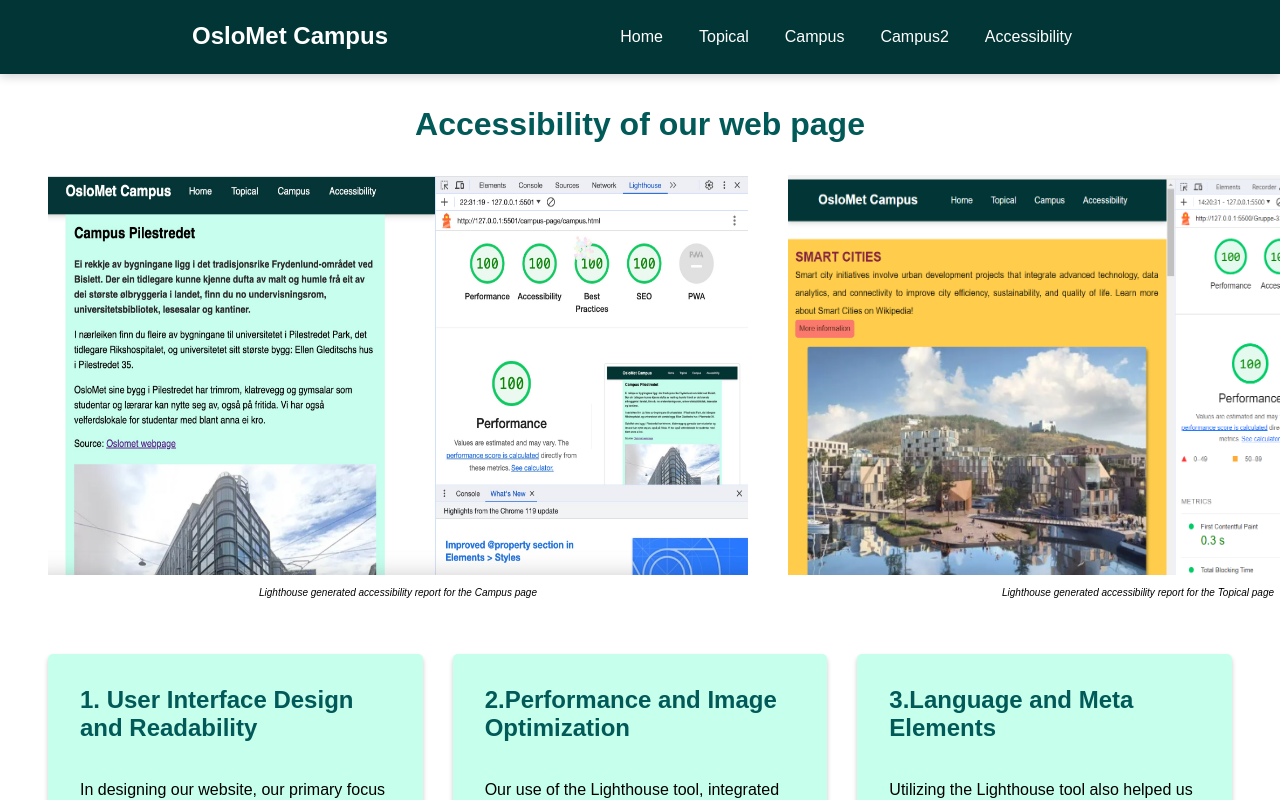
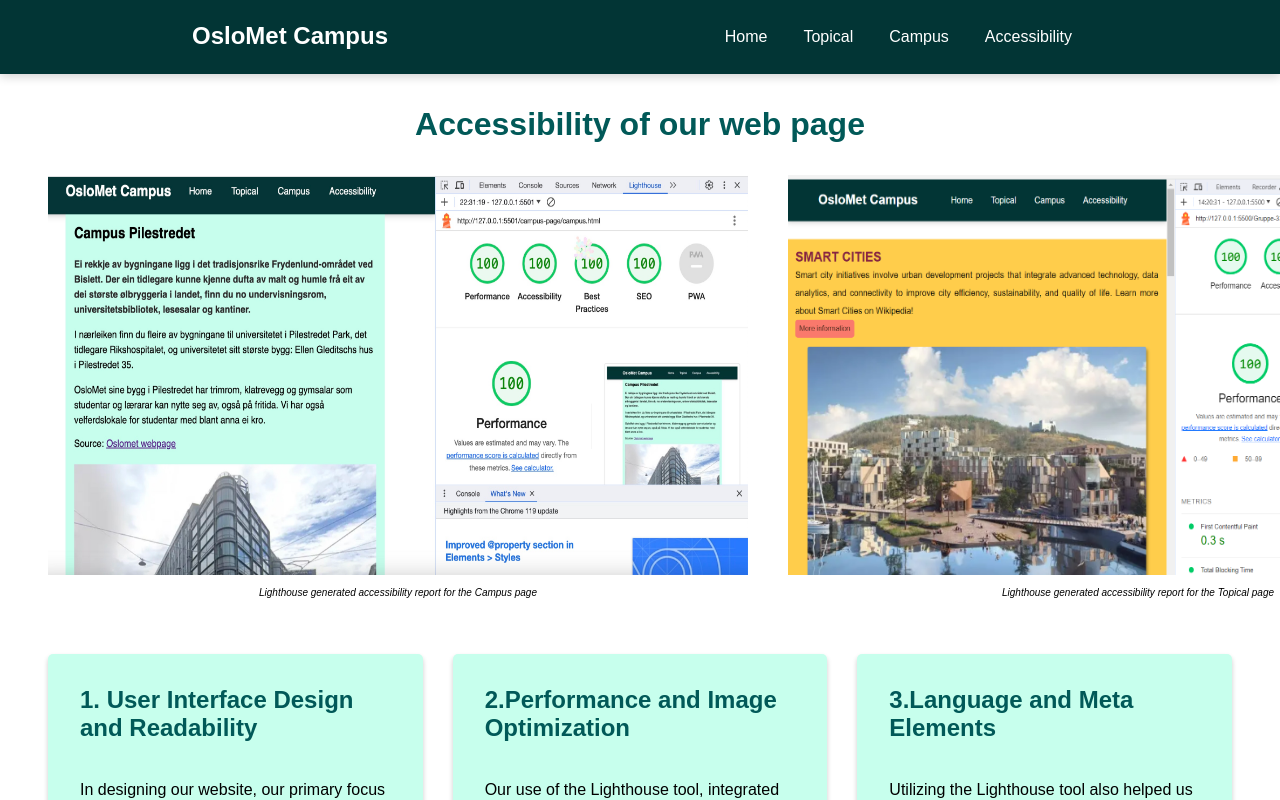
Before and after one commit to OsloMet-web/Gruppe-33-Home-Exam, a plain HTML site: page accessibility.html in a window 1280 px wide. Shown: the top 800 px of the page. Drawn offline with Linux system fonts and the light colour scheme.

Commit message:
tab deleted

```diff
--- a/accessibility.html
+++ b/accessibility.html
@@ -34,7 +34,6 @@
           <li><a href="./index.html">Home</a></li>
           <li><a href="./topical.html">Topical</a></li>
           <li><a href="./campus.html">Campus</a></li>
-          <li><a href="./campus2.html">Campus2</a></li>
           <li><a href="./accessibility.html">Accessibility</a></li>
         </ul>
 
```
